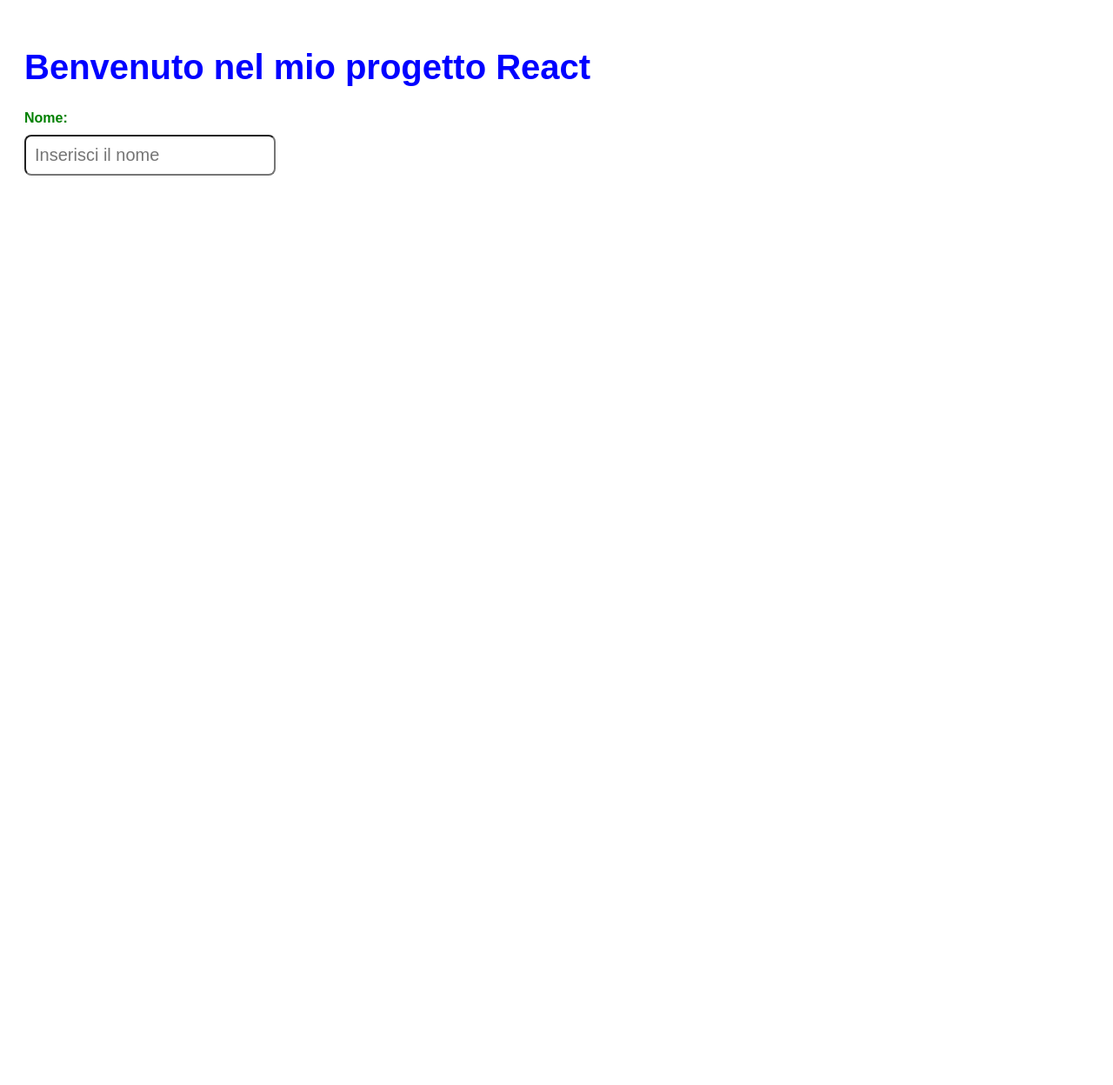
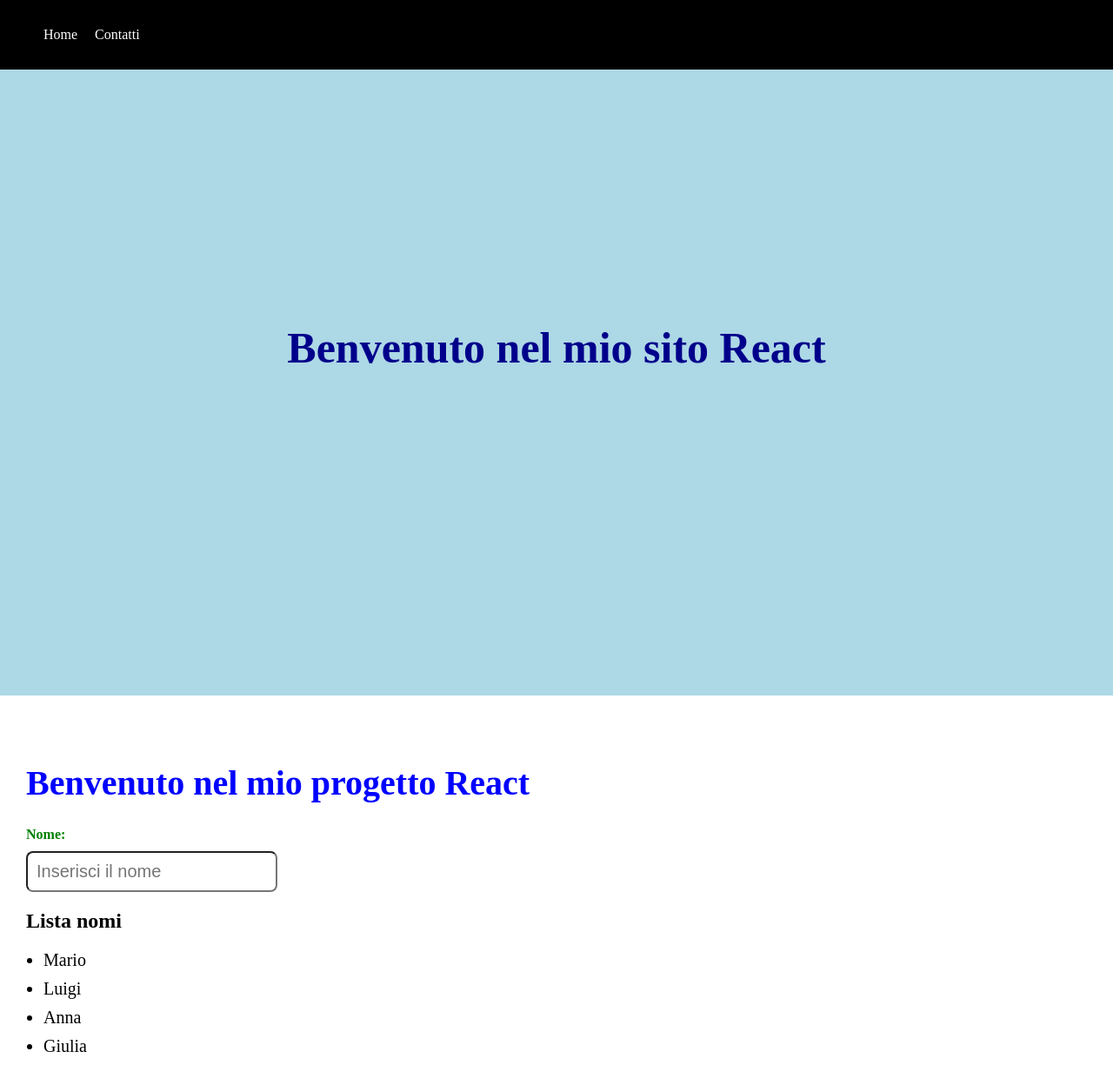
Before and after one commit to sparacogiovanni-bit/progetto-react, a React (Vite) app: page / in a window 1280 px wide. Shown: the top 1248 px of the page at 87% size. Before the commit the page ends 800 px from the top, so only its background shows below. Built offline with nearby package versions, Linux system fonts and the light colour scheme.

Commit message:
aggiunto header, list e navbar e fatte varie modifiche

```diff
--- a/src/App.jsx
+++ b/src/App.jsx
@@ -1,7 +1,27 @@
+import Navbar from "./components/Navbar";
+import Header from "./components/Header";
+import List from "./components/List";
+
 function App() {
+
+  const names = [
+    "Mario",
+    "Luigi",
+    "Anna",
+    "Giulia"
+  ];
+
   return (
-    <div>
-      <h1 className="main-title">Benvenuto nel mio progetto React</h1>
+    <>
+      <Navbar />
+
+      <Header />
+
+      <div className="container">
+
+        <h1 className="main-title">
+          Benvenuto nel mio progetto React
+        </h1>
 
         <label className="input-label" htmlFor="nome">
           Nome:
@@ -13,7 +33,15 @@
           id="nome"
           placeholder="Inserisci il nome"
         />
+
+        <h2 className="list-title">
+          Lista nomi
+        </h2>
+
+        <List names={names} />
+
       </div>
+    </>
   );
 }
 
--- /dev/null
+++ b/src/components/Header.jsx
@@ -0,0 +1,11 @@
+function Header() {
+  return (
+    <header className="header">
+      <h1 className="header-title">
+        Benvenuto nel mio sito React
+      </h1>
+    </header>
+  )
+}
+
+export default Header
--- /dev/null
+++ b/src/components/List.jsx
@@ -0,0 +1,11 @@
+function List(props) {
+  return (
+    <ul className="name-list">
+      {props.names.map((name, index) => (
+        <li key={index}>{name}</li>
+      ))}
+    </ul>
+  )
+}
+
+export default List
--- /dev/null
+++ b/src/components/Navbar.jsx
@@ -0,0 +1,17 @@
+function Navbar() {
+  return (
+    <nav className="navbar">
+      <ul className="nav-list">
+        <li>
+          <a href="#">Home</a>
+        </li>
+
+        <li>
+          <a href="#">Contatti</a>
+        </li>
+      </ul>
+    </nav>
+  )
+}
+
+export default Navbar
--- a/src/index.css
+++ b/src/index.css
@@ -1,12 +1,20 @@
-body {
-  font-family: Arial, sans-serif;
-  padding: 20px;
+html,
+body,
+#root {
+  width: 100%;
+  min-height: 100vh;
+  margin: 0;
+  padding: 0;
 }
+
+/* TITOLO */
 
 .main-title {
   color: blue;
   font-size: 40px;
 }
+
+/* LABEL */
 
 .input-label {
   display: block;
@@ -15,8 +23,69 @@
   font-weight: bold;
 }
 
+/* INPUT */
+
 .text-input {
   font-size: 20px;
   padding: 10px;
   border-radius: 8px;
 }
+
+/* NAVBAR */
+
+.navbar {
+  position: fixed;
+  top: 0;
+  left: 0;
+  width: 100%;
+  height: 80px;
+  background-color: black;
+  display: flex;
+  align-items: center;
+  gap: 20px;
+  padding: 0 10px;
+  z-index: 1000;
+}
+
+.nav-list {
+  display: flex;
+  gap: 20px;
+  list-style: none;
+}
+
+.nav-list a {
+  color: white;
+  text-decoration: none;
+}
+
+/* HEADER */
+
+.header {
+  height: 100vh;
+  background-color: lightblue;
+  display: flex;
+  justify-content: center;
+  align-items: center;
+}
+
+.header-title {
+  font-size: 50px;
+  color: darkblue;
+}
+
+/* LISTA */
+
+.name-list {
+  margin-top: 20px;
+  padding-left: 20px;
+}
+
+.name-list li {
+  font-size: 20px;
+  margin-bottom: 10px;
+}
+
+/* CONTAINER */
+.container {
+  padding: 50px 30px;
+}
```
Lines whose indentation alone changed are shown as unchanged.
